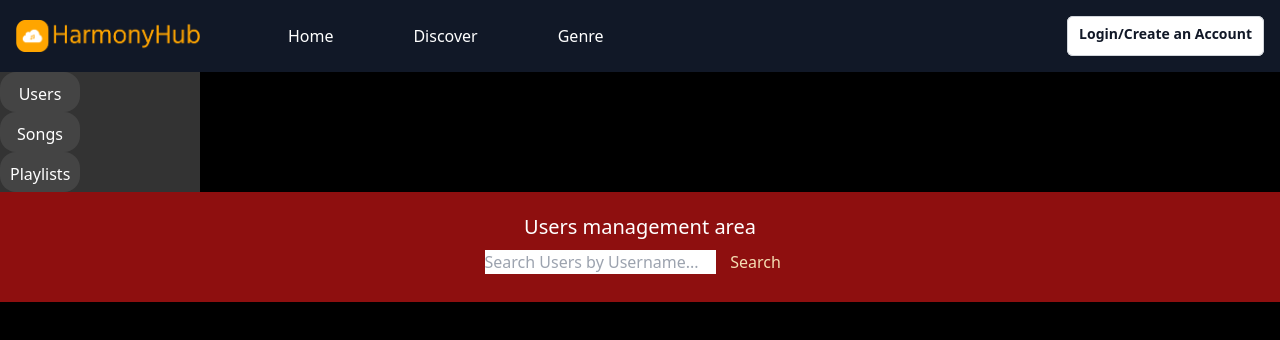
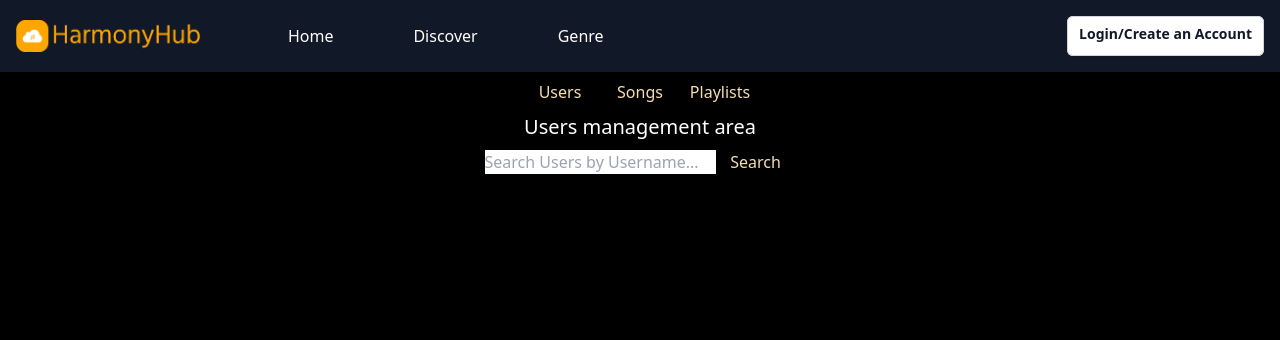
Before and after one commit to sophiephie/HarmonyHub-Client, a React (Create React App) app: page /admin in a window 1280 px wide. Shown: the top 340 px of the page. Built offline with nearby package versions, Linux system fonts and the light colour scheme.

Commit message:
Removed css for admin dash and replaced with Tailwind styling

```diff
--- a/src/App.css
+++ b/src/App.css
@@ -109,40 +109,6 @@ button {
 }
 
 /*  Admin Dashboard   */
-.adminDashboard {
-  display: flex;
-  height: 100vh;
+.adminDashboard .content {
+  color: black;
 }
-
-.sidebar {
-  width: 200px;
-  background-color: #333;
-  color: #fff;
-  display: flex;
-  flex-direction: column;
-}
-
-.sidebar button {
-  background-color: #444;
-  color: white;
-  border: none;
-  padding: 10px;
-  cursor: pointer;
-}
-
-.sidebar button:hover {
-  background-color: #555;
-}
-
-.content {
-  flex-grow: 1;
-  padding: 20px;
-  background-color: #8e0f0f;
-}
-
-.tab {
-  background-color: #fff;
-  padding: 15px;
-  margin-bottom: 10px;
-  box-shadow: 0 2px 5px rgba(0, 0, 0, 0.1);
-}
```
